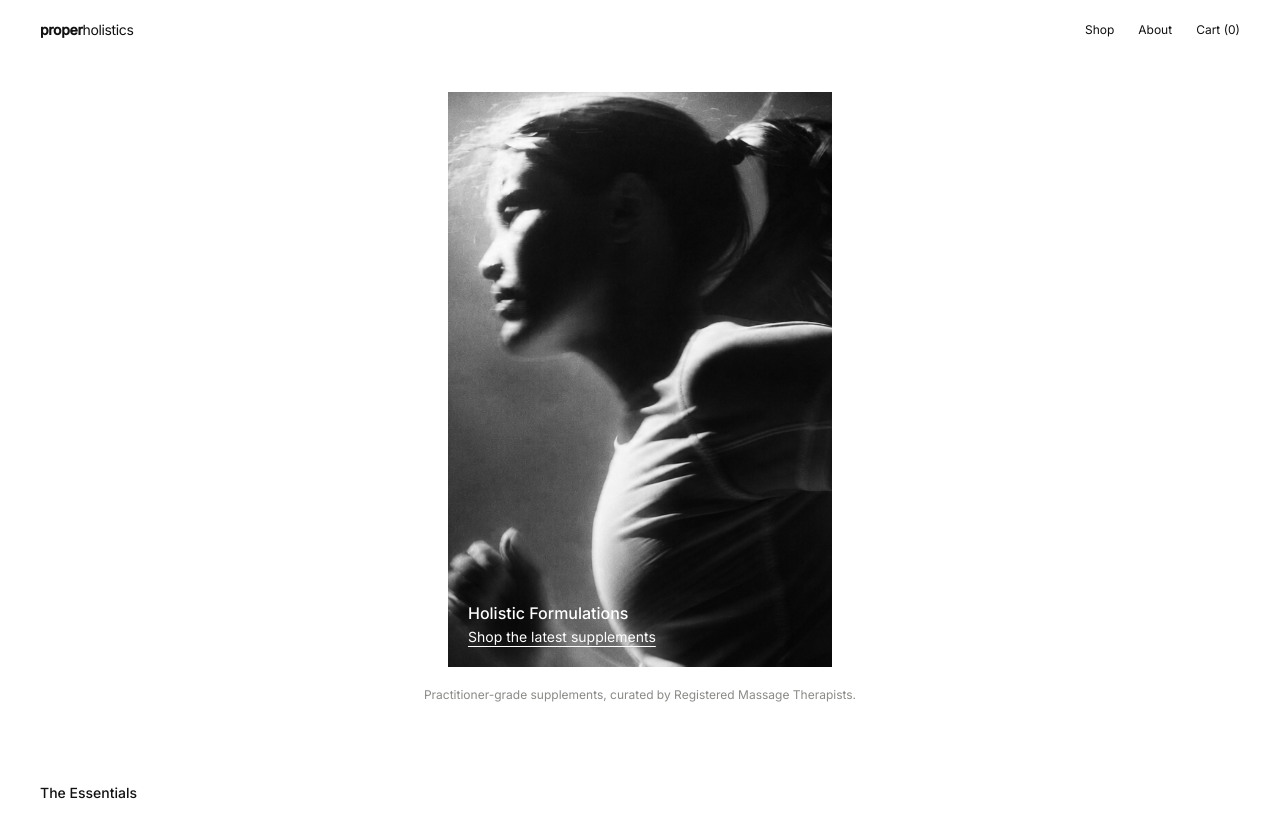
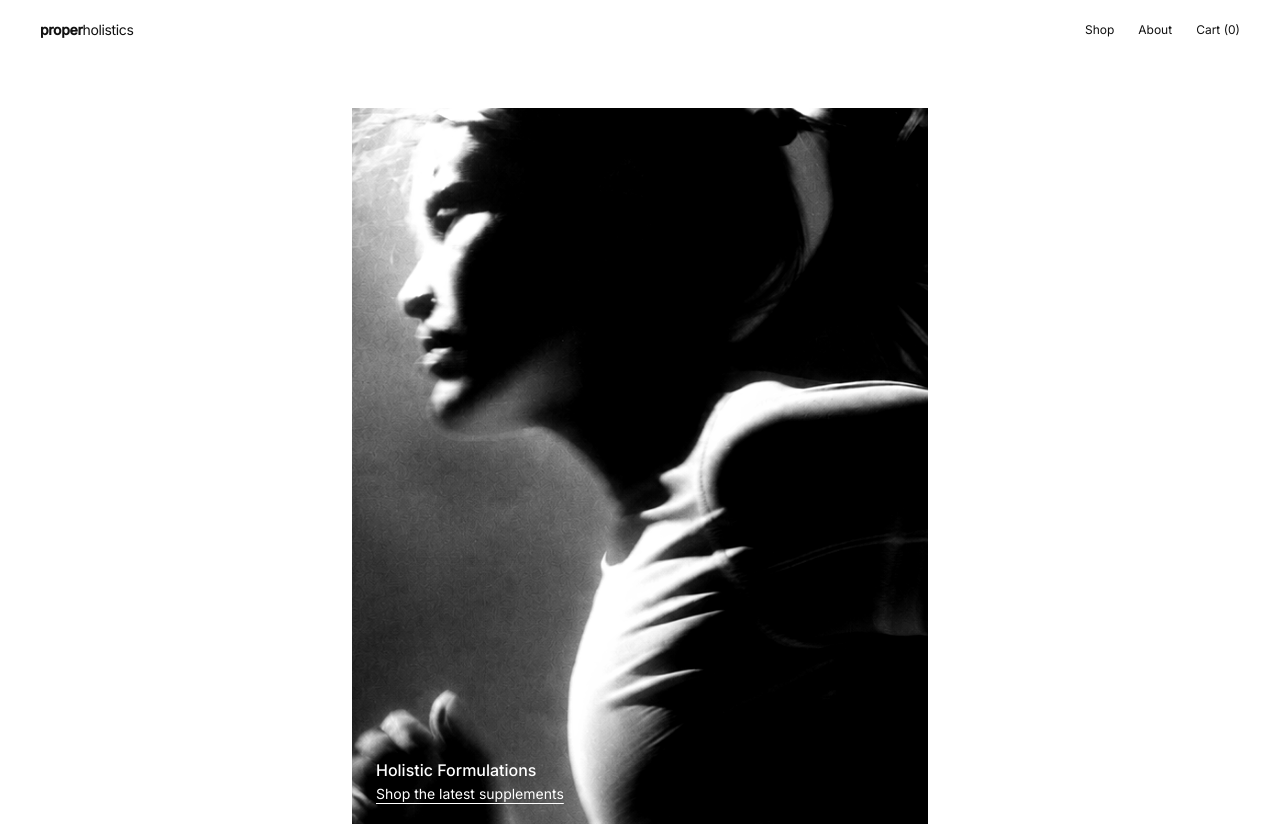
Before and after one commit to KobeMCK/properholistics, a plain HTML site: page index.html in a window 1280 px wide. Shown: the top 824 px of the page. Drawn offline with nearby package versions, Linux system fonts and the light colour scheme.

Commit message:
Bring back the large high-contrast cover photo

```diff
--- a/index.html
+++ b/index.html
@@ -34,10 +34,10 @@
     </header>
 
     <main id="top">
-        <section class="flex flex-col items-center gap-5 px-6 pb-8 pt-8">
-            <div class="relative w-full max-w-xs md:max-w-sm">
-<img src="images/running_girl.png" alt="A runner in motion, photographed in soft monochrome light" width="628" height="941" class="block h-auto w-full grayscale">
-<div class="absolute bottom-0 left-0 flex flex-col gap-1 p-5 text-paper">
+        <section class="flex flex-col items-center gap-6 px-6 pb-12 pt-12">
+            <div class="relative aspect-[4/5] w-full max-w-xl overflow-hidden">
+<img src="images/running_girl.png" alt="A runner in motion, photographed in soft monochrome light" width="628" height="941" class="block h-full w-full object-cover grayscale contrast-125">
+<div class="absolute bottom-0 left-0 flex flex-col gap-1 p-6 text-paper">
 <h1 class="text-base font-medium leading-tight">Holistic Formulations</h1>
 <a href="#shop" class="text-sm underline underline-offset-4 hover:no-underline">Shop the latest supplements</a>
 </div>
```
